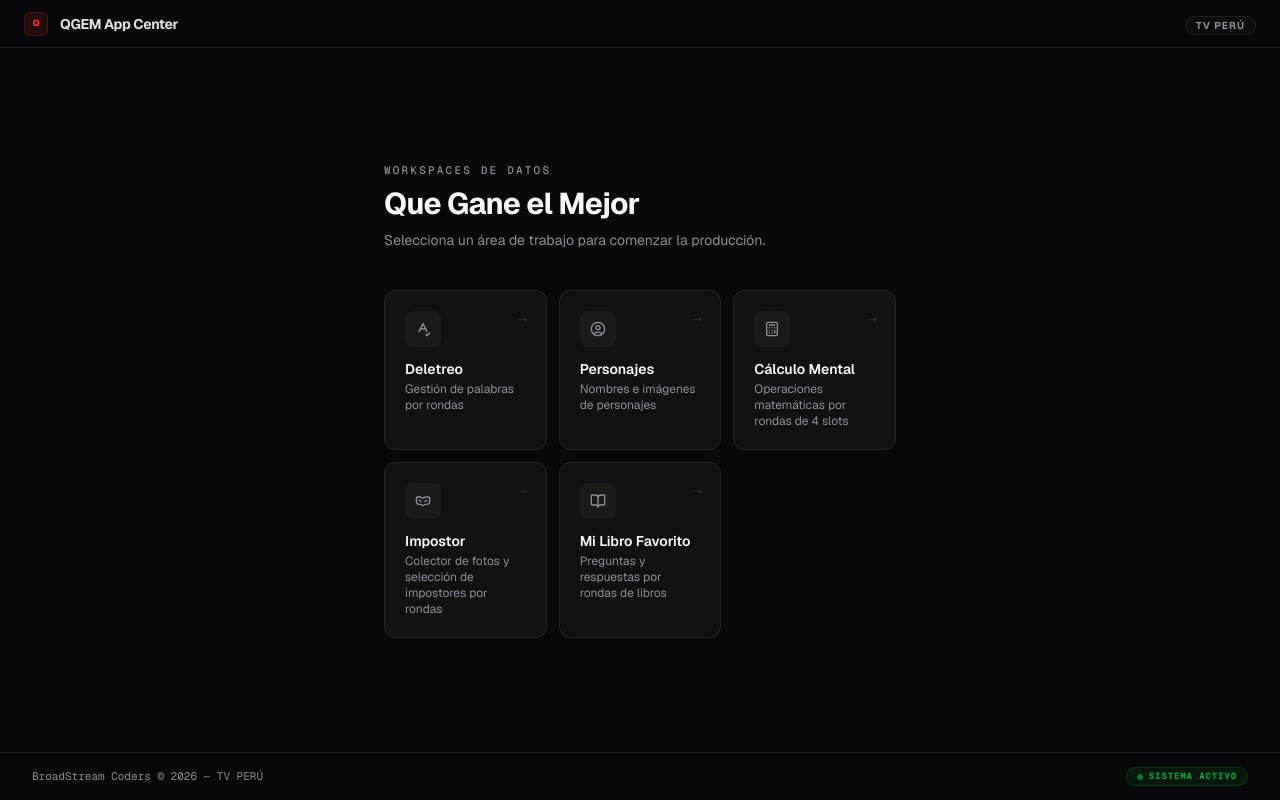
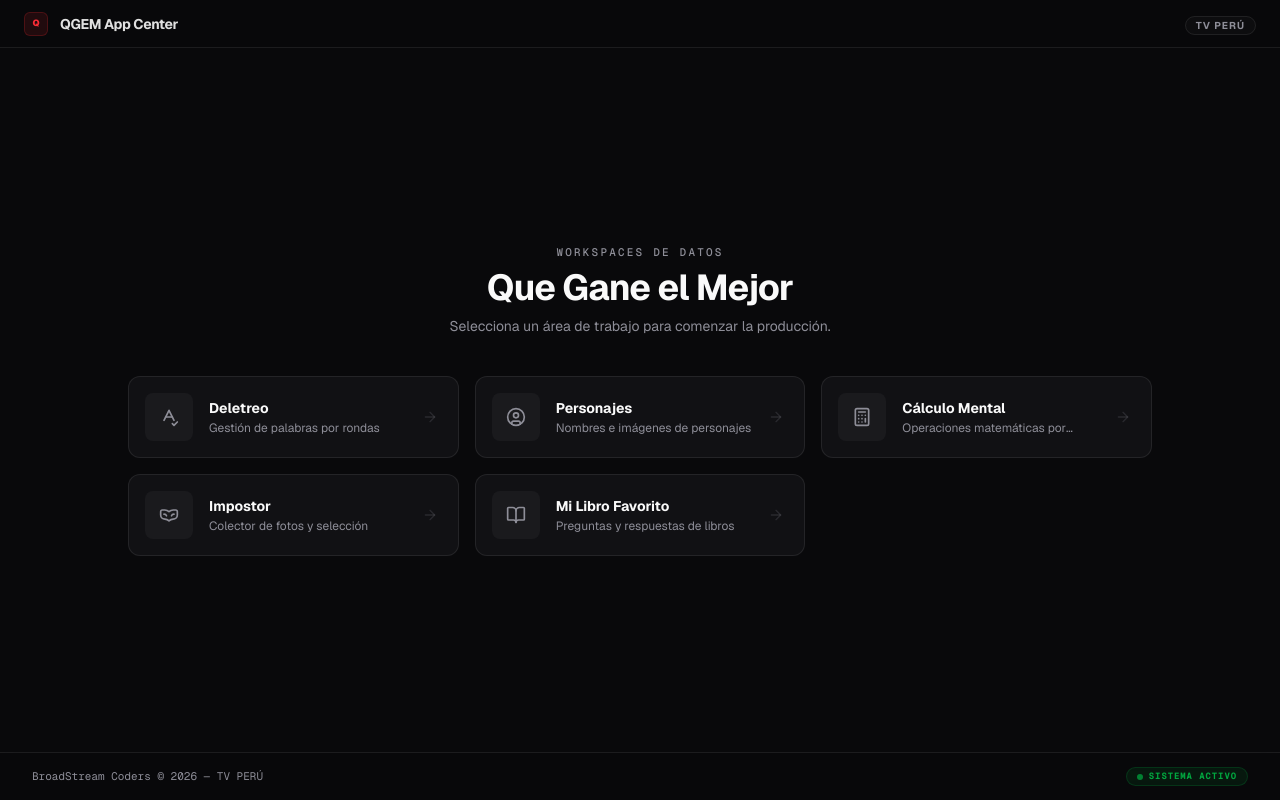
Before and after one commit to BroadStream-Coders/TvPeru-QGEM-AppCenter, a Next.js app in the folder apps/web/: page / in a window 1280 px wide. Built offline with nearby package versions, Linux system fonts and the light colour scheme.

Commit message:
feat(web): enhance workspace layouts and improve card structures across multiple components

```diff
--- a/apps/web/src/app/page.tsx
+++ b/apps/web/src/app/page.tsx
@@ -5,6 +5,7 @@ import {
   Calculator,
   VenetianMask,
   BookOpen,
+  ArrowRight,
 } from "lucide-react";
 
 export default function Home() {
@@ -30,14 +31,14 @@ export default function Home() {
       </header>
 
       {/* Main content */}
-      <main className="flex flex-1 flex-col items-center justify-center px-6">
-        <div className="w-full max-w-lg space-y-10">
+      <main className="flex flex-1 flex-col items-center justify-center px-6 py-12">
+        <div className="w-full max-w-5xl space-y-10">
           {/* Hero */}
-          <div className="space-y-2 text-center sm:text-left">
+          <div className="space-y-2 text-center">
             <p className="text-caption font-mono font-medium text-muted-foreground uppercase tracking-header">
               Workspaces de datos
             </p>
-            <h1 className="text-3xl font-bold tracking-tight text-foreground">
+            <h1 className="text-4xl font-bold tracking-tight text-foreground">
               Que Gane el Mejor
             </h1>
             <p className="text-sm text-muted-foreground">
@@ -46,104 +47,104 @@ export default function Home() {
           </div>
 
           {/* Module cards */}
-          <div className="grid gap-3 sm:grid-cols-3">
+          <div className="grid gap-4 sm:grid-cols-2 lg:grid-cols-3">
             <Link
               href="/workspaces/deletreo"
-              className="group relative flex flex-col gap-3 rounded-xl border border-border bg-card p-5 transition-all hover:border-brand/40 hover:bg-card/80 active:scale-[0.98] hover:shadow-lg hover:shadow-brand/5"
+              className="group relative flex items-center gap-4 rounded-xl border border-border bg-card p-4 transition-all hover:border-brand/40 hover:bg-card/80 active:scale-[0.98] hover:shadow-lg hover:shadow-brand/5"
             >
-              <div className="flex h-9 w-9 items-center justify-center rounded-lg bg-muted text-muted-foreground group-hover:bg-brand/10 group-hover:text-brand transition-colors">
-                <SpellCheck className="h-4 w-4" />
+              <div className="flex h-12 w-12 shrink-0 items-center justify-center rounded-lg bg-muted text-muted-foreground group-hover:bg-brand/10 group-hover:text-brand transition-colors">
+                <SpellCheck className="h-5 w-5" />
               </div>
-              <div>
-                <p className="text-sm font-semibold text-foreground">
+              <div className="flex-1 min-w-0">
+                <p className="text-sm font-bold text-foreground truncate">
                   Deletreo
                 </p>
-                <p className="mt-0.5 text-xs text-muted-foreground">
+                <p className="mt-0.5 text-xs text-muted-foreground line-clamp-1">
                   Gestión de palabras por rondas
                 </p>
               </div>
-              <div className="absolute right-4 top-4 text-muted-foreground/30 transition-all group-hover:text-brand/60 group-hover:translate-x-0.5 text-sm font-bold">
-                →
+              <div className="text-muted-foreground/20 transition-all group-hover:text-brand/60 group-hover:translate-x-0.5 pr-1">
+                <ArrowRight className="h-4 w-4" />
               </div>
             </Link>
 
             <Link
               href="/workspaces/personajes"
-              className="group relative flex flex-col gap-3 rounded-xl border border-border bg-card p-5 transition-all hover:border-brand/40 hover:bg-card/80 active:scale-[0.98] hover:shadow-lg hover:shadow-brand/5"
+              className="group relative flex items-center gap-4 rounded-xl border border-border bg-card p-4 transition-all hover:border-brand/40 hover:bg-card/80 active:scale-[0.98] hover:shadow-lg hover:shadow-brand/5"
             >
-              <div className="flex h-9 w-9 items-center justify-center rounded-lg bg-muted text-muted-foreground group-hover:bg-brand/10 group-hover:text-brand transition-colors">
-                <CircleUser className="h-4 w-4" />
+              <div className="flex h-12 w-12 shrink-0 items-center justify-center rounded-lg bg-muted text-muted-foreground group-hover:bg-brand/10 group-hover:text-brand transition-colors">
+                <CircleUser className="h-5 w-5" />
               </div>
-              <div>
-                <p className="text-sm font-semibold text-foreground">
+              <div className="flex-1 min-w-0">
+                <p className="text-sm font-bold text-foreground truncate">
                   Personajes
                 </p>
-                <p className="mt-0.5 text-xs text-muted-foreground">
+                <p className="mt-0.5 text-xs text-muted-foreground line-clamp-1">
                   Nombres e imágenes de personajes
                 </p>
               </div>
-              <div className="absolute right-4 top-4 text-muted-foreground/30 transition-all group-hover:text-brand/60 group-hover:translate-x-0.5 text-sm font-bold">
-                →
+              <div className="text-muted-foreground/20 transition-all group-hover:text-brand/60 group-hover:translate-x-0.5 pr-1">
+                <ArrowRight className="h-4 w-4" />
               </div>
             </Link>
 
             <Link
               href="/workspaces/calculo-mental"
-              className="group relative flex flex-col gap-3 rounded-xl border border-border bg-card p-5 transition-all hover:border-brand/40 hover:bg-card/80 active:scale-[0.98] hover:shadow-lg hover:shadow-brand/5"
+              className="group relative flex items-center gap-4 rounded-xl border border-border bg-card p-4 transition-all hover:border-brand/40 hover:bg-card/80 active:scale-[0.98] hover:shadow-lg hover:shadow-brand/5"
             >
-              <div className="flex h-9 w-9 items-center justify-center rounded-lg bg-muted text-muted-foreground group-hover:bg-brand/10 group-hover:text-brand transition-colors">
-                <Calculator className="h-4 w-4" />
+              <div className="flex h-12 w-12 shrink-0 items-center justify-center rounded-lg bg-muted text-muted-foreground group-hover:bg-brand/10 group-hover:text-brand transition-colors">
+                <Calculator className="h-5 w-5" />
               </div>
-              <div>
-                <p className="text-sm font-semibold text-foreground">
+              <div className="flex-1 min-w-0">
+                <p className="text-sm font-bold text-foreground truncate">
                   Cálculo Mental
                 </p>
-                <p className="mt-0.5 text-xs text-muted-foreground">
-                  Operaciones matemáticas por rondas de 4 slots
+                <p className="mt-0.5 text-xs text-muted-foreground line-clamp-1">
+                  Operaciones matemáticas por rondas
                 </p>
               </div>
-              <div className="absolute right-4 top-4 text-muted-foreground/30 transition-all group-hover:text-brand/60 group-hover:translate-x-0.5 text-sm font-bold">
-                →
+              <div className="text-muted-foreground/20 transition-all group-hover:text-brand/60 group-hover:translate-x-0.5 pr-1">
+                <ArrowRight className="h-4 w-4" />
               </div>
             </Link>
 
             <Link
               href="/workspaces/impostor"
-              className="group relative flex flex-col gap-3 rounded-xl border border-border bg-card p-5 transition-all hover:border-brand/40 hover:bg-card/80 active:scale-[0.98] hover:shadow-lg hover:shadow-brand/5"
+              className="group relative flex items-center gap-4 rounded-xl border border-border bg-card p-4 transition-all hover:border-brand/40 hover:bg-card/80 active:scale-[0.98] hover:shadow-lg hover:shadow-brand/5"
             >
-              <div className="flex h-9 w-9 items-center justify-center rounded-lg bg-muted text-muted-foreground group-hover:bg-brand/10 group-hover:text-brand transition-colors">
-                <VenetianMask className="h-4 w-4 " />
+              <div className="flex h-12 w-12 shrink-0 items-center justify-center rounded-lg bg-muted text-muted-foreground group-hover:bg-brand/10 group-hover:text-brand transition-colors">
+                <VenetianMask className="h-5 w-5" />
               </div>
-              <div>
-                <p className="text-sm font-semibold text-foreground">
+              <div className="flex-1 min-w-0">
+                <p className="text-sm font-bold text-foreground truncate">
                   Impostor
                 </p>
-                <p className="mt-0.5 text-xs text-muted-foreground">
-                  Colector de fotos y selección de impostores por rondas
+                <p className="mt-0.5 text-xs text-muted-foreground line-clamp-1">
+                  Colector de fotos y selección
                 </p>
               </div>
-              <div className="absolute right-4 top-4 text-muted-foreground/30 transition-all group-hover:text-brand/60 group-hover:translate-x-0.5 text-sm font-bold">
-                →
+              <div className="text-muted-foreground/20 transition-all group-hover:text-brand/60 group-hover:translate-x-0.5 pr-1">
+                <ArrowRight className="h-4 w-4" />
               </div>
             </Link>
 
             <Link
               href="/workspaces/mi-libro-favorito"
-              className="group relative flex flex-col gap-3 rounded-xl border border-border bg-card p-5 transition-all hover:border-brand/40 hover:bg-card/80 active:scale-[0.98] hover:shadow-lg hover:shadow-brand/5"
+              className="group relative flex items-center gap-4 rounded-xl border border-border bg-card p-4 transition-all hover:border-brand/40 hover:bg-card/80 active:scale-[0.98] hover:shadow-lg hover:shadow-brand/5"
             >
-              <div className="flex h-9 w-9 items-center justify-center rounded-lg bg-muted text-muted-foreground group-hover:bg-brand/10 group-hover:text-brand transition-colors">
-                <BookOpen className="h-4 w-4" />
+              <div className="flex h-12 w-12 shrink-0 items-center justify-center rounded-lg bg-muted text-muted-foreground group-hover:bg-brand/10 group-hover:text-brand transition-colors">
+                <BookOpen className="h-5 w-5" />
               </div>
-              <div>
-                <p className="text-sm font-semibold text-foreground">
+              <div className="flex-1 min-w-0">
+                <p className="text-sm font-bold text-foreground truncate">
                   Mi Libro Favorito
                 </p>
-                <p className="mt-0.5 text-xs text-muted-foreground">
-                  Preguntas y respuestas por rondas de libros
+                <p className="mt-0.5 text-xs text-muted-foreground line-clamp-1">
+                  Preguntas y respuestas de libros
                 </p>
               </div>
-              <div className="absolute right-4 top-4 text-muted-foreground/30 transition-all group-hover:text-brand/60 group-hover:translate-x-0.5 text-sm font-bold">
-                →
+              <div className="text-muted-foreground/20 transition-all group-hover:text-brand/60 group-hover:translate-x-0.5 pr-1">
+                <ArrowRight className="h-4 w-4" />
               </div>
             </Link>
           </div>
--- a/apps/web/src/app/workspaces/calculo-mental/components/CalculoMentalColumn.tsx
+++ b/apps/web/src/app/workspaces/calculo-mental/components/CalculoMentalColumn.tsx
@@ -46,8 +46,8 @@ export function CalculoMentalColumn({
   onQuickLoad,
 }: CalculoMentalColumnProps) {
   return (
-    <Card className="flex flex-col h-full w-[650px] shrink-0 rounded-xl border border-border bg-card shadow-none gap-0 py-0 overflow-hidden">
-      <CardHeader className="flex flex-row items-center justify-between border-b border-border px-4 pt-6 shrink-0 bg-muted/5">
+    <Card className="flex flex-col h-full w-[700px] shrink-0 rounded-xl border border-border bg-card shadow-none gap-0 py-0 overflow-hidden">
+      <CardHeader className="flex flex-row items-center justify-between border-b border-border px-4 py-4 shrink-0 bg-muted/5">
         <div className="flex items-center gap-2.5">
           <div className="flex h-6 w-6 items-center justify-center rounded-md bg-brand/20 text-brand text-2xs font-bold font-mono">
             {index}
@@ -99,7 +99,7 @@ export function CalculoMentalColumn({
         </div>
       </CardContent>
 
-      <CardFooter className="border-t border-border px-4 pb-6 shrink-0 bg-muted/5">
+      <CardFooter className="border-t border-border px-4 py-4 shrink-0 bg-muted/5">
         <QuickLoad
           onLoad={(matrix) => {
             console.log("[CalculoMental:QuickLoad] Data received:", matrix);
--- a/apps/web/src/app/workspaces/calculo-mental/page.tsx
+++ b/apps/web/src/app/workspaces/calculo-mental/page.tsx
@@ -35,7 +35,10 @@ const createEmptyBoard = (): BoardData => ({
 
 export default function CalculoMentalPage() {
   const [data, setData] = useState<CalculoMentalData>({
-    groups: [{ boards: [createEmptyBoard()] }],
+    groups: [
+      { boards: [createEmptyBoard()] },
+      { boards: [createEmptyBoard()] },
+    ],
   });
   const fileInputRef = useRef<HTMLInputElement>(null);
 
--- a/apps/web/src/app/workspaces/impostor/components/ImpostorColumn.tsx
+++ b/apps/web/src/app/workspaces/impostor/components/ImpostorColumn.tsx
@@ -33,8 +33,8 @@ export function ImpostorColumn({
   const impostorCount = photos.filter((p) => p.isImpostor).length;
 
   return (
-    <Card className="flex flex-col h-full w-[320px] shrink-0 rounded-xl border border-border bg-card shadow-sm transition-all hover:shadow-md">
-      <CardHeader className="flex flex-row items-center justify-between border-b border-border px-4 py-3 shrink-0">
+    <Card className="flex flex-col h-full w-[320px] shrink-0 rounded-xl border border-border bg-card shadow-none gap-0 py-0 overflow-hidden">
+      <CardHeader className="flex flex-row items-center justify-between border-b border-border px-4 py-4 shrink-0">
         <div className="flex items-center gap-3">
           <div className="flex h-6 w-6 items-center justify-center rounded bg-brand/20 text-brand text-xs font-bold ring-1 ring-brand/10">
             {index}
--- a/apps/web/src/app/workspaces/mi-libro-favorito/components/LibroColumn.tsx
+++ b/apps/web/src/app/workspaces/mi-libro-favorito/components/LibroColumn.tsx
@@ -41,8 +41,8 @@ export function LibroColumn({
   onQuickLoad,
 }: LibroColumnProps) {
   return (
-    <Card className="flex flex-col h-full w-[340px] shrink-0 rounded-xl border border-border bg-card shadow-none gap-0 py-0 overflow-hidden">
-      <CardHeader className="flex flex-row items-center justify-between border-b border-border px-4 py-3 shrink-0">
+    <Card className="flex flex-col h-full w-[650px] shrink-0 rounded-xl border border-border bg-card shadow-none gap-0 py-0 overflow-hidden">
+      <CardHeader className="flex flex-row items-center justify-between border-b border-border px-4 py-4 shrink-0">
         <div className="flex items-center gap-2.5">
           <div className="flex h-6 w-6 items-center justify-center rounded-md bg-muted text-2xs font-bold text-muted-foreground font-mono">
             {index}
--- a/apps/web/src/app/workspaces/mi-libro-favorito/page.tsx
+++ b/apps/web/src/app/workspaces/mi-libro-favorito/page.tsx
@@ -31,6 +31,12 @@ export default function MiLibroFavoritoPage() {
   ]);
 
   const [groups, setGroups] = useState<LibroGroup[]>([
+    {
+      slots: [
+        { question: "", answer: "" },
+        { question: "", answer: "" },
+      ],
+    },
     {
       slots: [
         { question: "", answer: "" },
```
Also changed, not shown: apps/web/src/app/workspaces/deletreo/components/DeletreoColumn.tsx (+2 -9 lines).
